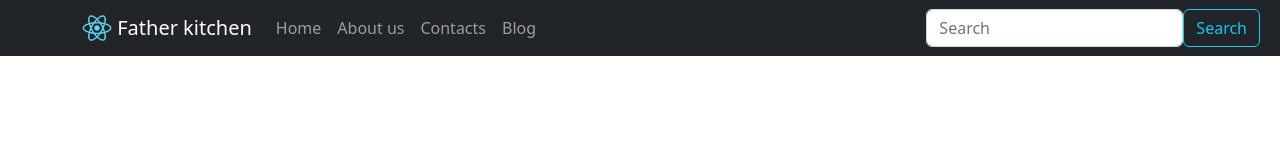
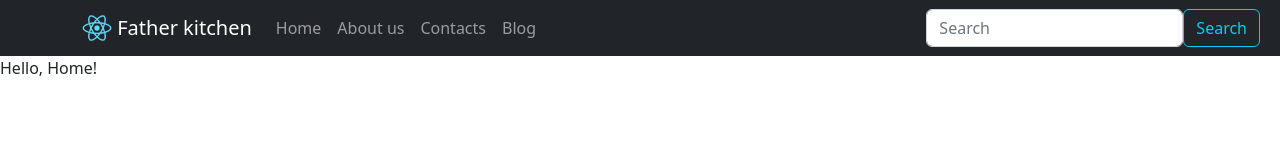
Before and after one commit to a-illiushchenia/react-site, a React (Create React App) app: page / in a window 1280 px wide. Shown: the top 160 px of the page. Built offline with nearby package versions, Linux system fonts and the light colour scheme.

Commit message:
Lection3

```diff
--- a/package.json
+++ b/package.json
@@ -11,6 +11,7 @@
     "react-bootstrap": "^2.5.0",
     "react-dom": "^18.2.0",
     "react-router": "^6.3.0",
+    "react-router-dom": "^6.4.0",
     "react-scripts": "5.0.1",
     "web-vitals": "^2.1.4"
   },
--- a/src/Components/Header.js
+++ b/src/Components/Header.js
@@ -1,12 +1,16 @@
 import React, { Component } from 'react'
 import { Container, Button, Form, FormControl, Nav, Navbar } from 'react-bootstrap'
 import logo from './logo192.png'
-
+import { BrowserRouter as Router, Routes, Route, Link } from 'react-router-dom'
+import Home from "../Pages/Home"
+import About from "../Pages/About"
+import Contacts from "../Pages/Contacts"
+import Blog from "../Pages/Blog"
 export default class Header extends Component {
     render() {
         return (
             <>
-                <Navbar fixed='top' collapseOnSelect expand="md" bg="dark" variant="dark">
+                <Navbar collapseOnSelect expand="md" bg="dark" variant="dark">
                     <Container>
                         <Navbar.Brand href='/'>
                             <img
@@ -35,6 +39,14 @@ export default class Header extends Component {
                         </Navbar.Collapse>
                     </Container>
                 </Navbar>
+                <Router>
+                    <Routes>
+                        <Route exact  path="/" element={<Home />} />
+                        <Route exact  path="/about" element={<About />} />
+                        <Route exact  path="/contacts" element={<Contacts />} />
+                        <Route exact  path="/blog" element={<Blog />} />
+                    </Routes>
+                </Router>
             </>
         )
     }
--- /dev/null
+++ b/src/Pages/About.js
@@ -0,0 +1,9 @@
+import React, { Component } from 'react'
+
+export default class About extends Component {
+  render() {
+    return (
+      <div>About</div>
+    )
+  }
+}
--- /dev/null
+++ b/src/Pages/Blog.js
@@ -0,0 +1,9 @@
+import React, { Component } from 'react'
+
+export default class Blog extends Component {
+  render() {
+    return (
+      <div>Blog</div>
+    )
+  }
+}
--- /dev/null
+++ b/src/Pages/Contacts.js
@@ -0,0 +1,9 @@
+import React, { Component } from 'react'
+
+export default class Contacts extends Component {
+  render() {
+    return (
+      <div> Contacts</div>
+    )
+  }
+}
--- /dev/null
+++ b/src/Pages/Home.js
@@ -0,0 +1,11 @@
+import React, { Component } from 'react'
+
+export default class Home extends Component {
+  render() {
+    return (
+      <div>
+        Hello, Home!
+      </div>
+    )
+  }
+}
```
Also changed, not shown: 1 other file (tests, documents, lock files or other folders).
